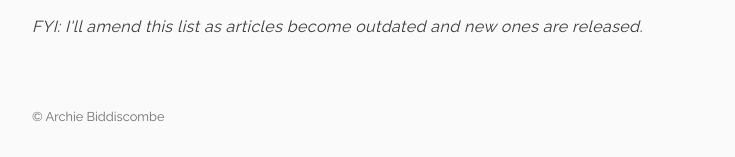
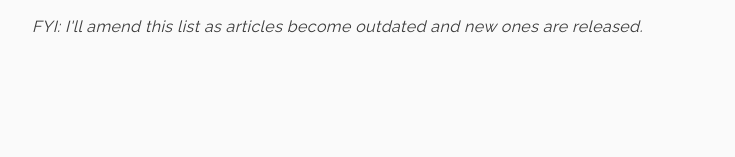
Before and after one commit to abiddiscombe/abiddiscombe-dev, a Next.js app: page /reading in a window 1280 px wide. Shown: the part 2015-2172 px from the top of the page, without its empty margins (272-1007 px from the left). After the commit the page ends 2071 px from the top, so only its background shows below. Built offline with nearby package versions, Linux system fonts and the light colour scheme.

Commit message:
feat: remove footer

```diff
--- a/src/app/layout.tsx
+++ b/src/app/layout.tsx
@@ -1,7 +1,6 @@
 import './globals.css';
 import type { Metadata } from 'next';
 import { Header } from '@/components/blocks/Header';
-import { Footer } from '@/components/blocks/Footer';
 import { Navigation } from '@/components/blocks/Navigation';
 
 export const metadata: Metadata = {
@@ -33,7 +32,6 @@ export default function RootLayout(p: RootLayoutProps) {
         <main className='px-8'>
           <div className='mx-auto max-w-2xl'>{p.children}</div>
         </main>
-        <Footer />
       </body>
     </html>
   );
--- a/src/components/blocks/Footer.tsx
+++ /dev/null
@@ -1,11 +0,0 @@
-export function Footer() {
-  return (
-    <footer className='px-8'>
-      <div className='mx-auto max-w-2xl pt-12 pb-8'>
-        <small className='text-fontLighter-light dark:text-fontLighter-dark'>
-          &copy; Archie Biddiscombe
-        </small>
-      </div>
-    </footer>
-  );
-}
```
Also changed, not shown: 1 other file (tests, documents, lock files or other folders).
